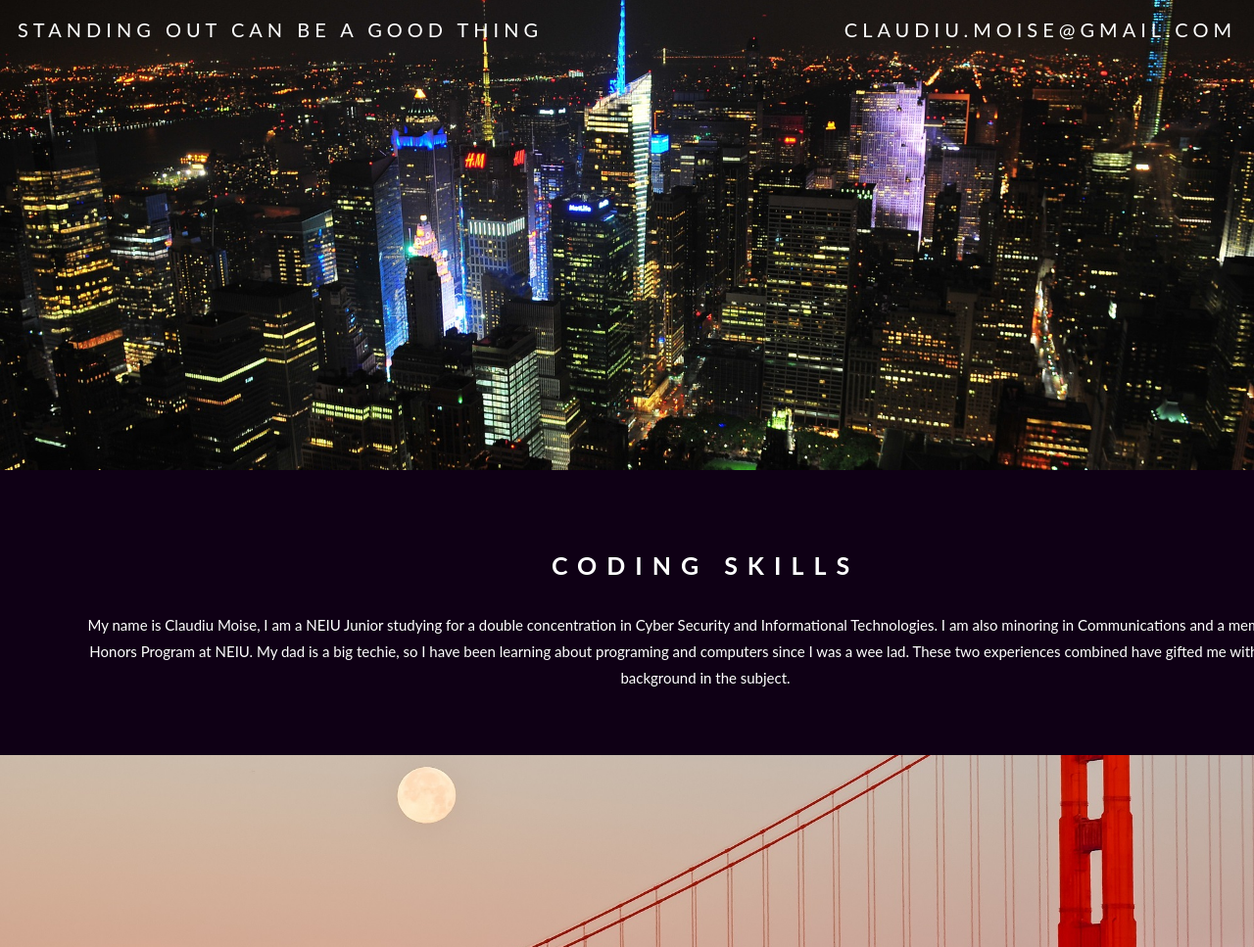
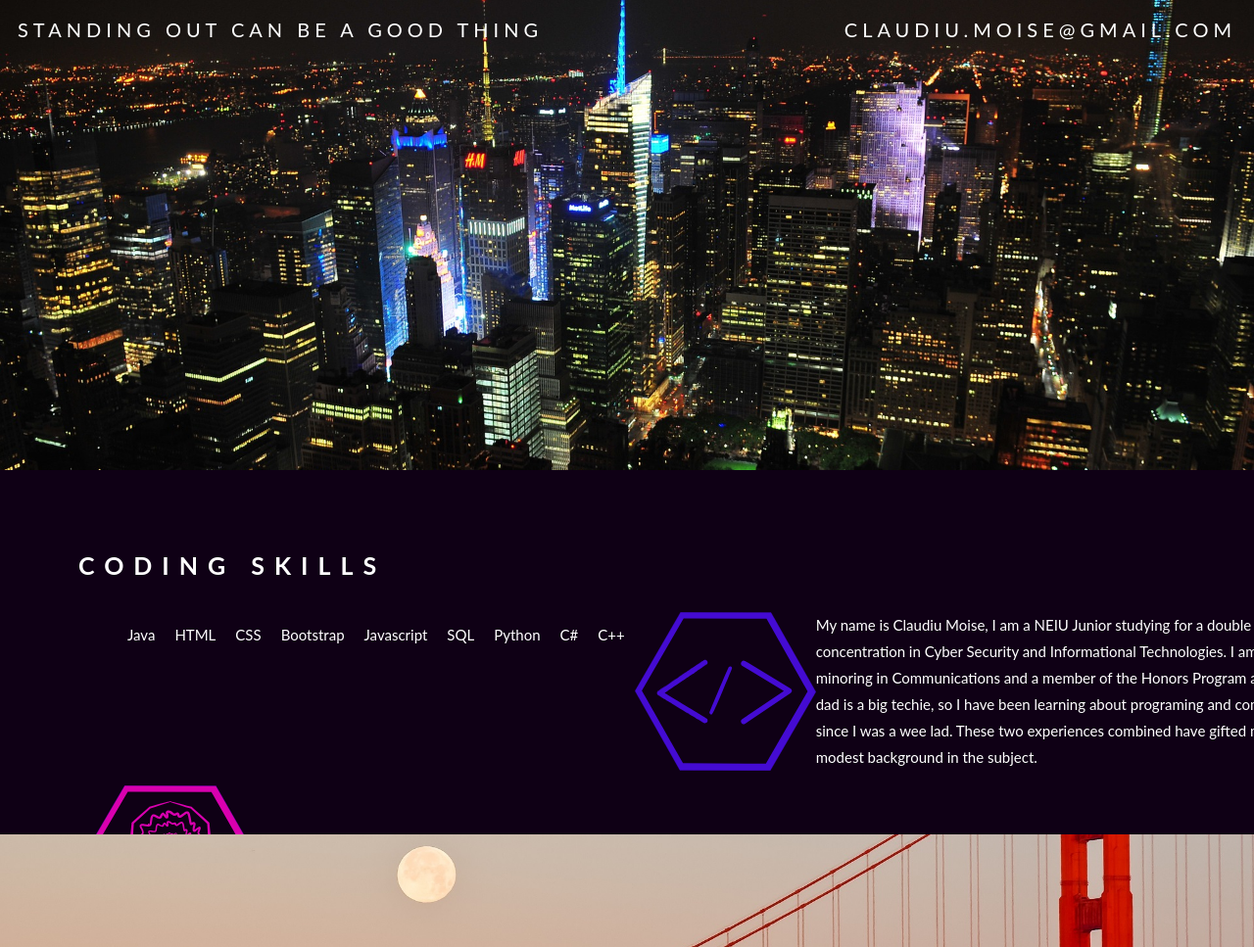
Before and after one commit to cnmoise/portfolio, a plain HTML site: page homesite/index.html in a window 1280 px wide. Shown: the top 967 px of the page at 98% size. Drawn offline with Linux system fonts and the light colour scheme.

Commit message:
more web work

```diff
--- a/homesite/css/main.css
+++ b/homesite/css/main.css
@@ -55,7 +55,6 @@ div
 		left: 0;
 		width: 100%;
 		height: auto;
-		text-align: center;
 		color: #fff;
 	}
 
@@ -71,6 +70,19 @@ div
 		text-transform: uppercase;
 		font: 20px "Lato", sans-serif;
 		color: #fff;
+	}
+	.skillpills ul {
+    margin: 0;
+    padding: 0;
+    overflow: hidden;
+    background-color: black;
+
+	}
+
+	.skillpills li {
+		list-style-type: none;
+	    float: left;
+	    padding: 10px;
 	}
 
 
--- a/homesite/index.html
+++ b/homesite/index.html
@@ -23,7 +23,9 @@
 			ctrl shift / to block comment
 			ctrl U to update the fucking height!
 			<img src="images/header0.jpg" alt="" width="1920" height="1275"/>
-		</div> -->
+		</div>
+
+		Eclipse -->
 
 
 		<div class="bgimg-1">
@@ -35,9 +37,25 @@
 		  </div>
 		</div>
 
-		<div class="caption" style="text-align:center;">
-		  <h3 style="text-align:center;">Coding Skills</h3>
+		<div class="caption">
+		  <h3>Coding Skills</h3>
+		  <ul class="skillpills">
+			  <li>Java</li>
+			  <li>HTML</li>
+			  <li>CSS</li>
+			  <li>Bootstrap</li>
+			  <li>Javascript</li>
+			  <li>SQL</li>
+			  <li>Python</li>
+			  <li>C#</li>
+			  <li>C++</li>
+		</ul>
+
+		  <object data="images/code.svg" type="image/svg+xml" style="float:left"></object>
 		  <p>My name is Claudiu Moise, I am a NEIU Junior studying for a double concentration in Cyber Security and Informational Technologies. I am also minoring in Communications and a member of the Honors Program at NEIU. My dad is a big techie, so I have been learning about programing and computers since I was a wee lad. These two experiences combined have gifted me with a modest background in the subject.</p>
+		<object data="images/portfolio.svg" type="image/svg+xml" style="float:left"></object>
+
+
 		</div>
 
 		<div class="bgimg-2">
```
Also changed, not shown: homesite/images/Code.png (added), homesite/images/Code.svg (added), homesite/images/portfolio.svg (added). Lines whose indentation alone changed are shown as unchanged.
